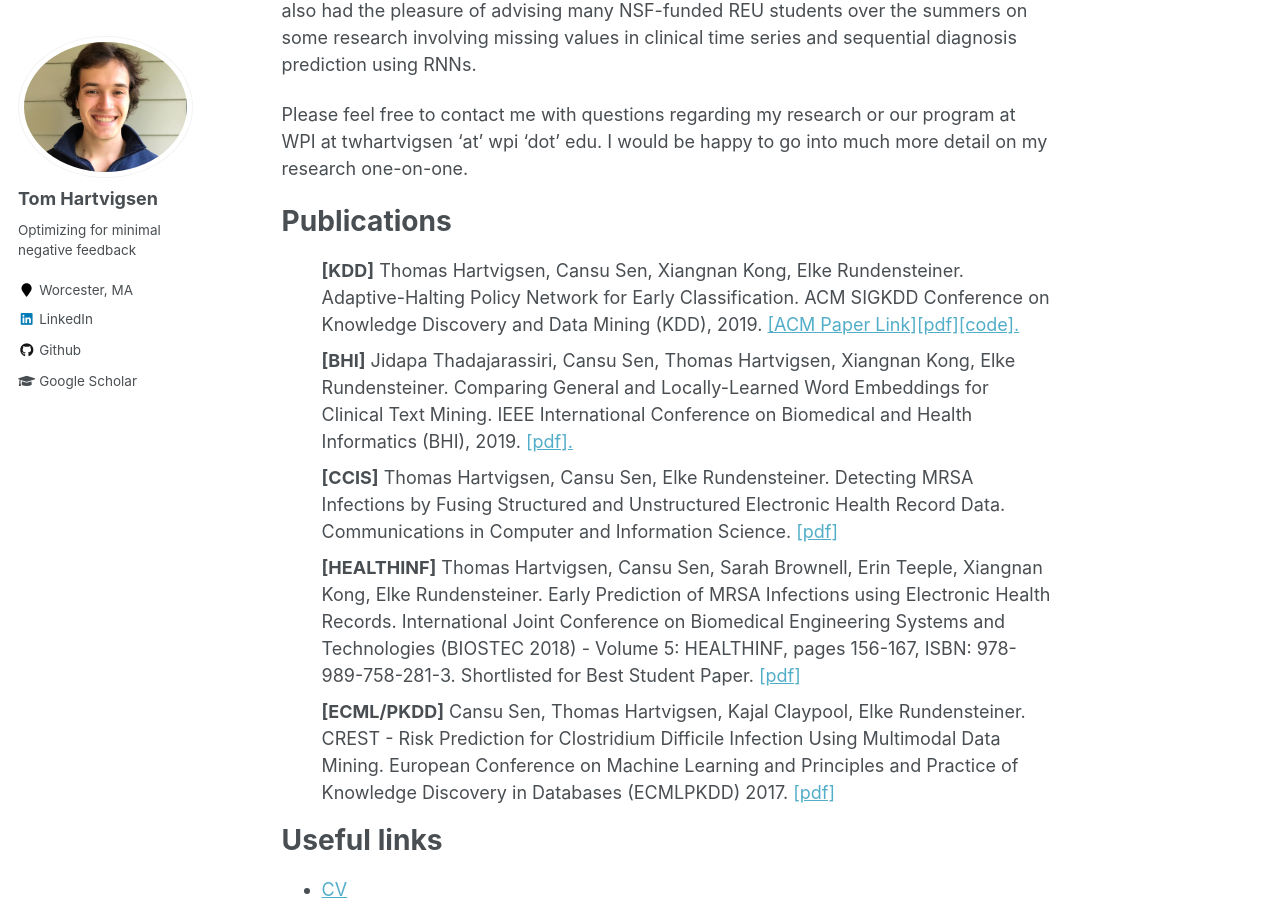
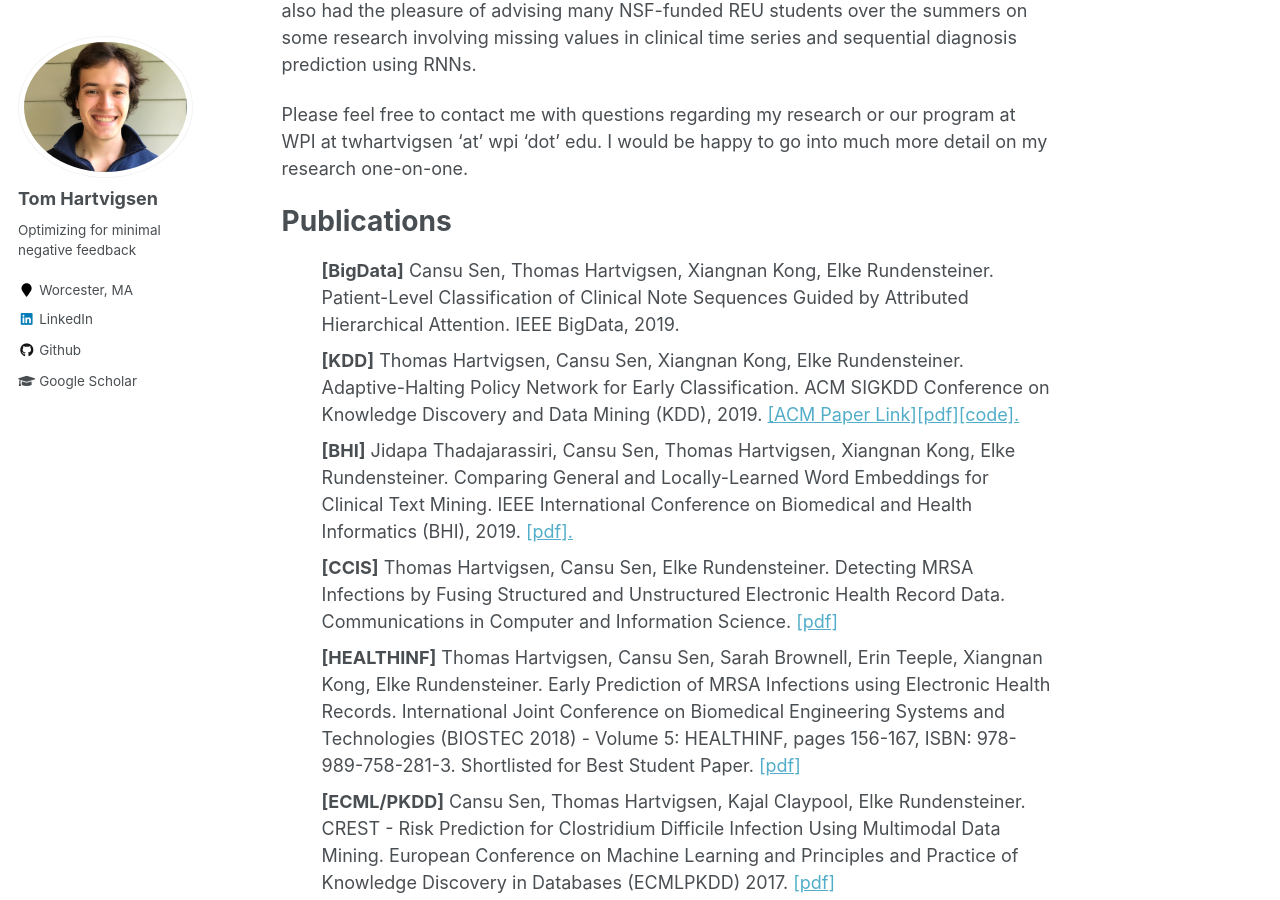
Before and after one commit to Thartvigsen/thartvigsen.github.io, a Jekyll site: the page built from _pages/about.md, in a window 1280 px wide and 900 px high, scrolled down 581 px. Built offline with Jekyll 4.4.1, drawn with Linux system fonts in a browser that asks for light colours.

```diff
--- a/_pages/about.md
+++ b/_pages/about.md
@@ -21,6 +21,7 @@ Please feel free to contact me with questions regarding my research or our progr
 
 # Publications
 <ul style="list-style: none;">
+<li><b>[BigData]</b> Cansu Sen, Thomas Hartvigsen, Xiangnan Kong, Elke Rundensteiner. Patient-Level Classification of Clinical Note Sequences Guided by Attributed Hierarchical Attention. IEEE BigData, 2019.</li>
 <li><b>[KDD]</b> Thomas Hartvigsen, Cansu Sen, Xiangnan Kong, Elke Rundensteiner. Adaptive-Halting Policy Network for Early Classification. ACM SIGKDD Conference on Knowledge Discovery and Data Mining (KDD), 2019. <a href="https://dl.acm.org/authorize.cfm?key=N688339">[ACM Paper Link]</a><a href="https://thartvigsen.github.io/files/adaptive_halting_kdd19.pdf">[pdf]</a><a href="https://github.com/Thartvigsen/EARLIEST">[code].</a></li>
 <li><b>[BHI]</b> Jidapa Thadajarassiri, Cansu Sen, Thomas Hartvigsen, Xiangnan Kong, Elke Rundensteiner. Comparing General and Locally-Learned Word Embeddings for Clinical Text Mining. IEEE International Conference on Biomedical and Health Informatics (BHI), 2019. <a href="files/embeddings_bhi19.pdf">[pdf].</a></li>
 <li><b>[CCIS]</b> Thomas Hartvigsen, Cansu Sen, Elke Rundensteiner. Detecting MRSA Infections by Fusing Structured and Unstructured Electronic Health Record Data. Communications in Computer and Information Science. <a href="https://link.springer.com/chapter/10.1007/978-3-030-29196-9_21">[pdf]</a></li>
```
Also changed, not shown: _pages/news.md (+1 -0 lines).
